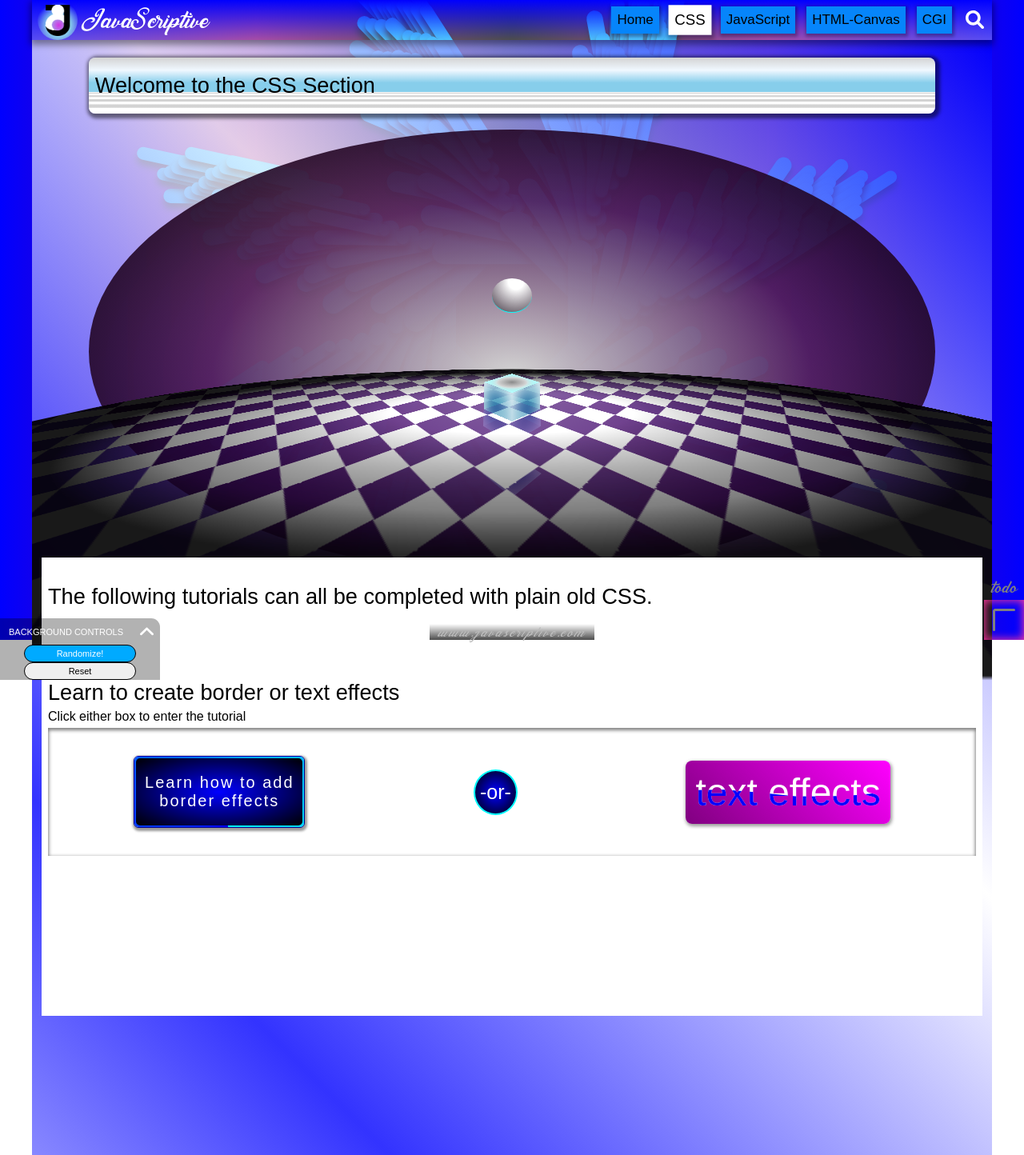
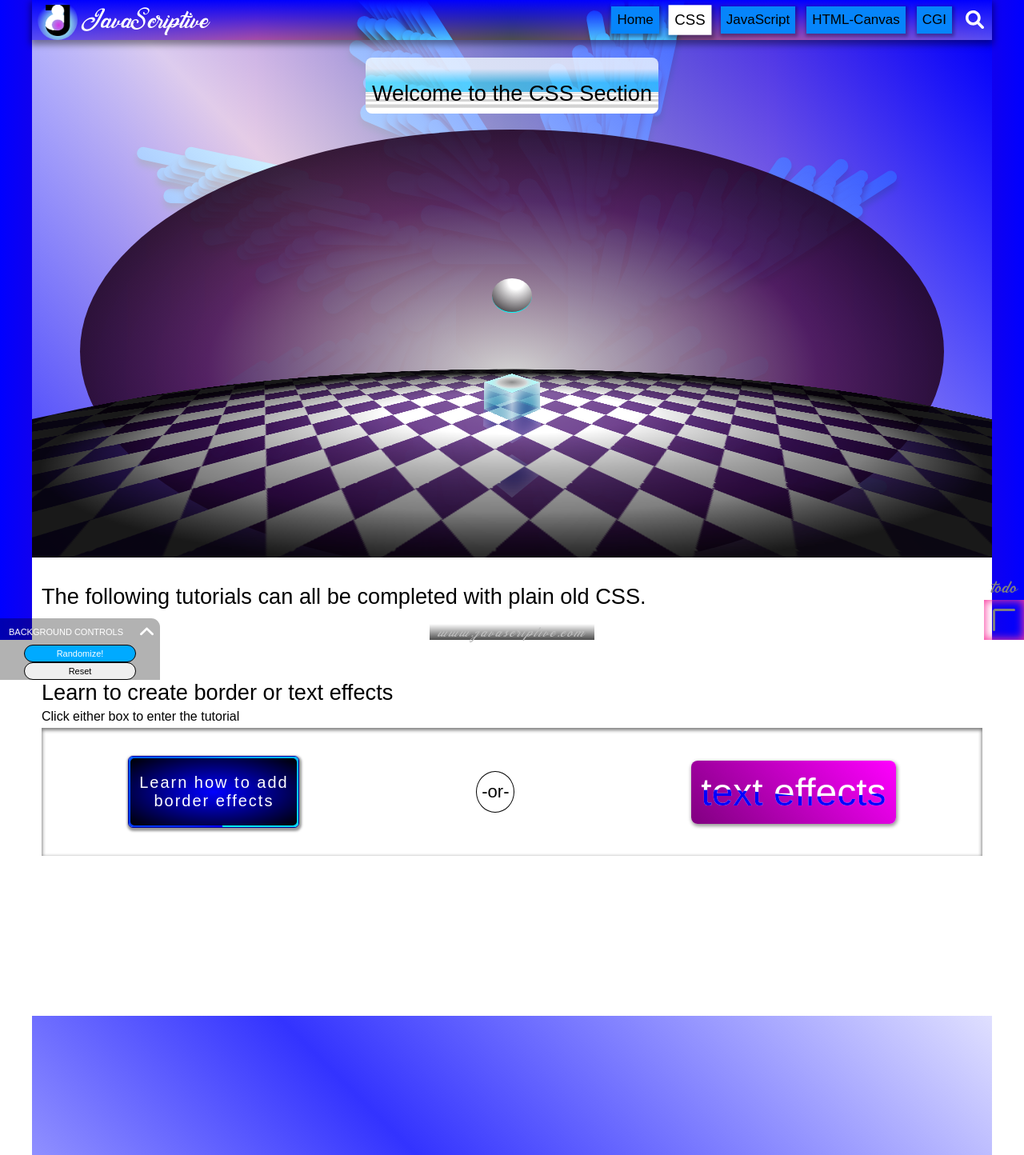
Before and after one commit to virtualepoch/web-engines-react, a React (Create React App) app: page /css in a window 1280 px wide. Shown: the top 1444 px of the page at 80% size. Built offline with nearby package versions, Linux system fonts and the light colour scheme.

Commit message:
style changes

```diff
--- a/src/components/ball-scene/ball-scene.css
+++ b/src/components/ball-scene/ball-scene.css
@@ -30,7 +30,7 @@
   position: relative;
   top: 5em;
   z-index: 8;
-    background: radial-gradient(circle at 60% 10%, rgb(255, 255, 255) 20%, rgba(67, 67, 67, 0.5) 80%, black);
+  background: radial-gradient(circle at 60% 10%, rgb(255, 255, 255) 20%, rgba(67, 67, 67, 0.8) 80%, black);
   transition: 1s linear 3s;
   animation: ball-bounce 2s ease-out infinite;
 }
--- a/src/pages/css/css.css
+++ b/src/pages/css/css.css
@@ -1,6 +1,6 @@
 .css-page {
   min-height: 100vh;
-  padding: 22px 12px 100vh 12px;
+  padding: 22px 0 calc(100vh - 50px) 0;
   display: flex;
   flex-direction: column;
   align-items: center;
@@ -15,19 +15,18 @@
   font: lighter clamp(0.7rem, 5vw, 1rem) sans-serif;
 }
 .heading {
-  width: 90%;
+  width: fit-content;
   height: 70px;
-  padding: 0 8px;
+  padding: 20px 8px 0 8px;
   border-radius: 8px;
   display: flex;
   align-items: center;
-  justify-content: left;
-  box-shadow: 2px 2px 4px 4px rgb(0, 0, 0, 0.5);
-  background: linear-gradient(0deg, white 10%, lightgray 11% 16%, white 17% 21%, lightgray 22% 25%, white 26% 29%, lightgray 30% 32%, white 33% 35%, lightgray 36% 37%, white 38% 39%, skyblue 39% 55%, aliceblue, lightgray);
+  justify-content: center;
+  background: linear-gradient(0deg, white 10%, lightgray 11% 16%, white 17% 21%, lightgray 22% 25%, white 26% 29%, lightgray 30% 32%, white 33% 35%, lightgray 36% 37%, white 38% 39%, rgb(0, 255, 255, 0.4) 39% 55%, rgb(240, 248, 255, 0.8) 80%);
 }
 .main-content {
   width: 100%;
-  padding: 33px 8px 200px 8px;
+  padding: 33px 12px 200px 12px;
   position: relative;
   background: white;
 }
@@ -101,11 +100,10 @@
 }
 .or-text-box {
   padding: 12px 6px;
-  position: relative;
-  border: 2px solid aqua;
+  margin: 0 8px;
+  border: 1px solid;
   border-radius: 50%;
-  color: white;
-  background: radial-gradient(blue, black);
+  font: 22px sans-serif;
 }
 /* WAVE TEXT /////////////////////////////// */
 .wave-text-container {
```
Lines whose indentation alone changed are shown as unchanged.
